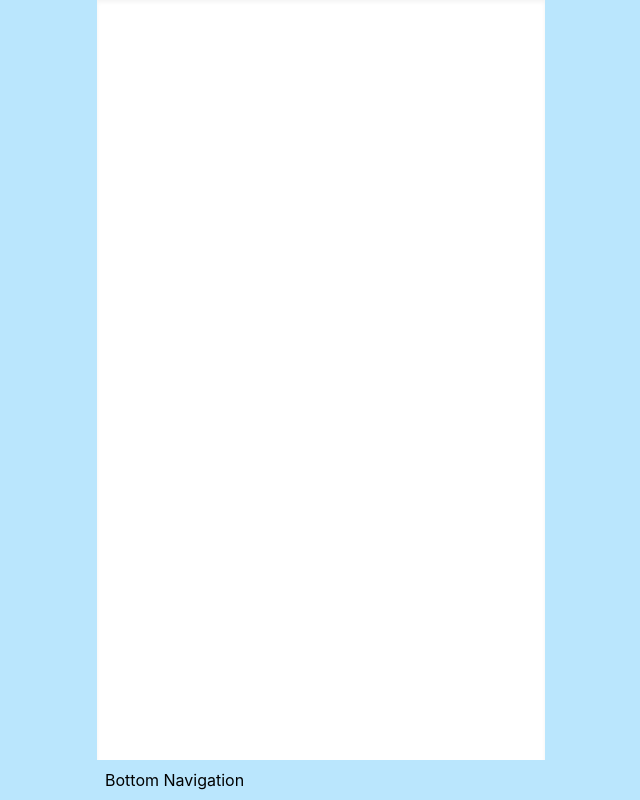
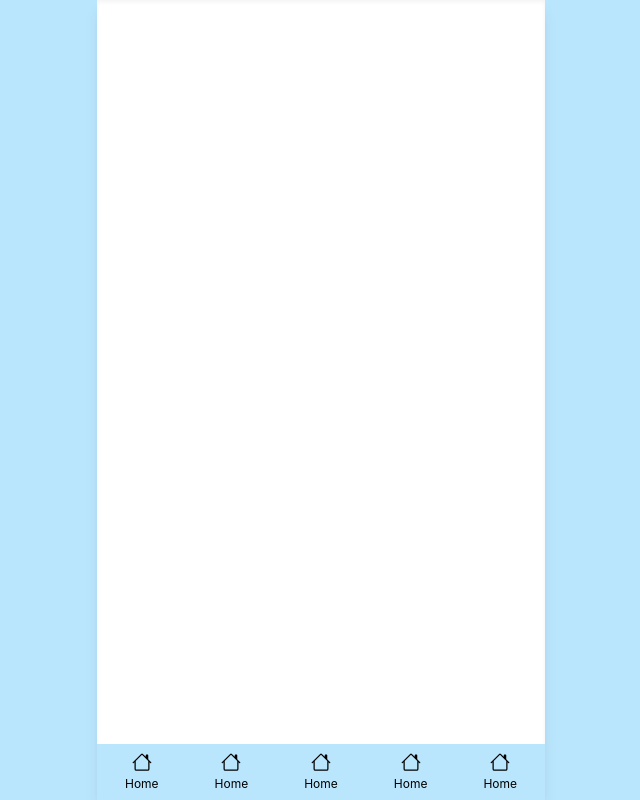
Before and after one commit to sanzaikc/split, a React (Create React App) app: page / in a window 1280 px wide. Shown: the whole page, without its empty margins (319-959 px from the left). Built offline with nearby package versions, Linux system fonts and the light colour scheme.

Commit message:
bottom navigation component initialized

```diff
--- /dev/null
+++ b/src/assets/svg/index.jsx
@@ -0,0 +1,4 @@
+import { ReactComponent as HomeIcon } from "./home.svg";
+import { ReactComponent as HomeFilledIcon } from "./home-filled.svg";
+
+export { HomeIcon, HomeFilledIcon };
--- a/src/components/BottomNavigation.jsx
+++ b/src/components/BottomNavigation.jsx
@@ -1,7 +1,19 @@
+import { HomeIcon } from "../assets/svg";
+
 export const BottomNavigation = () => {
   return (
-    <div className="absolute bottom-0 w-full flex-shrink-0 bg-sky-200 p-2">
-      Bottom Navigation
+    <div className="absolute bottom-0 w-full flex-shrink-0 bg-sky-200">
+      <div className="grid grid-cols-5">
+        {new Array(5).fill(null).map((_, index) => (
+          <div
+            className="flex cursor-pointer flex-col items-center space-y-1 py-2"
+            key={index}
+          >
+            <HomeIcon />
+            <div className="text-xs">Home</div>
+          </div>
+        ))}
+      </div>
     </div>
   );
 };
--- a/src/layouts/Root.jsx
+++ b/src/layouts/Root.jsx
@@ -5,7 +5,7 @@ import { BottomNavigation } from "../components/BottomNavigation";
 const Root = () => {
   return (
     <div className="h-screen w-screen bg-sky-200">
-      <div className="container relative mx-auto flex h-full max-w-md flex-col bg-white">
+      <div className="container relative mx-auto flex h-full max-w-md flex-col bg-white shadow-lg">
         <div className="flex-grow overflow-scroll px-4 shadow-inner">
           <Outlet />
         </div>
```
Also changed, not shown: src/assets/svg/home-filled.svg (added), src/assets/svg/home.svg (added).
